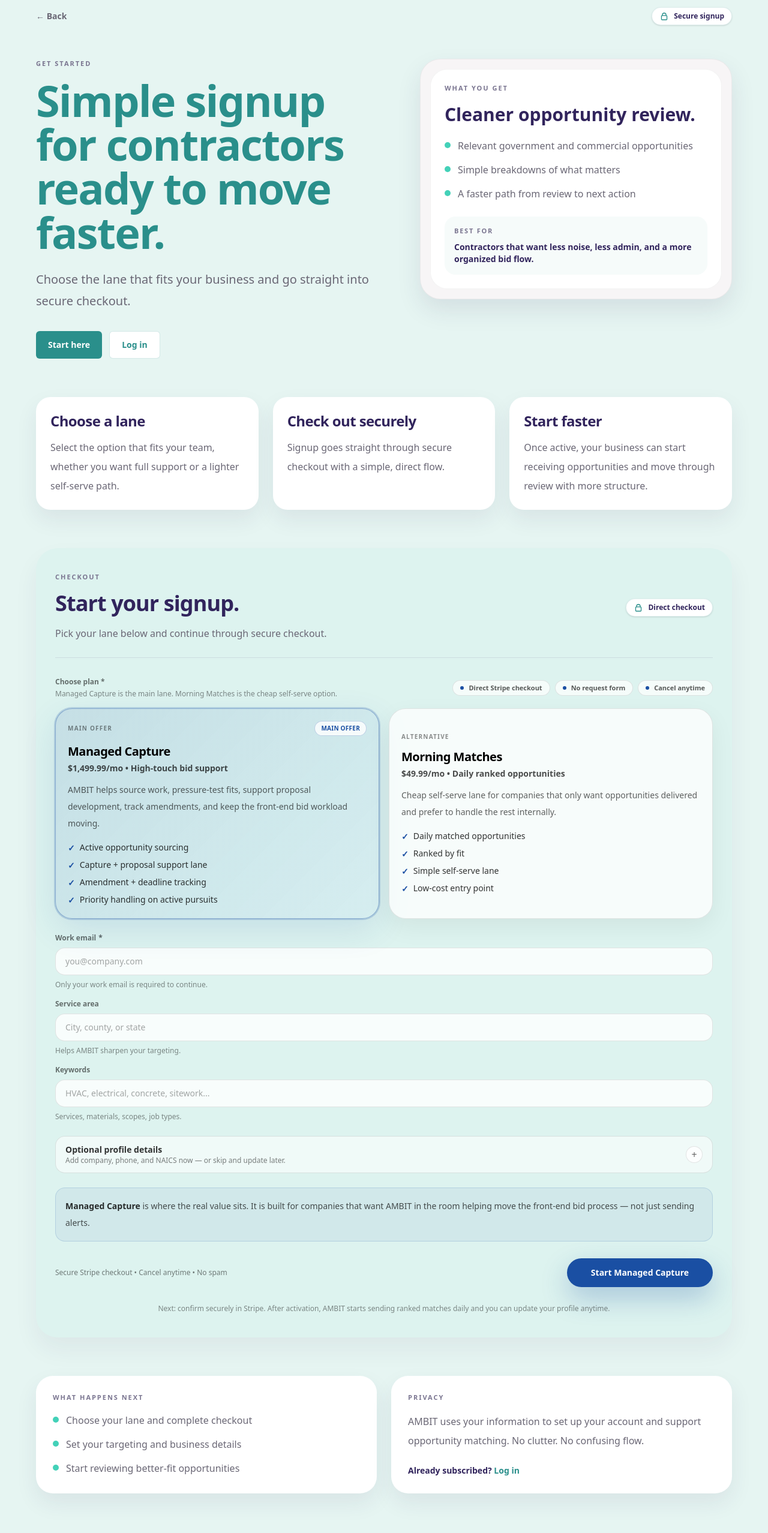
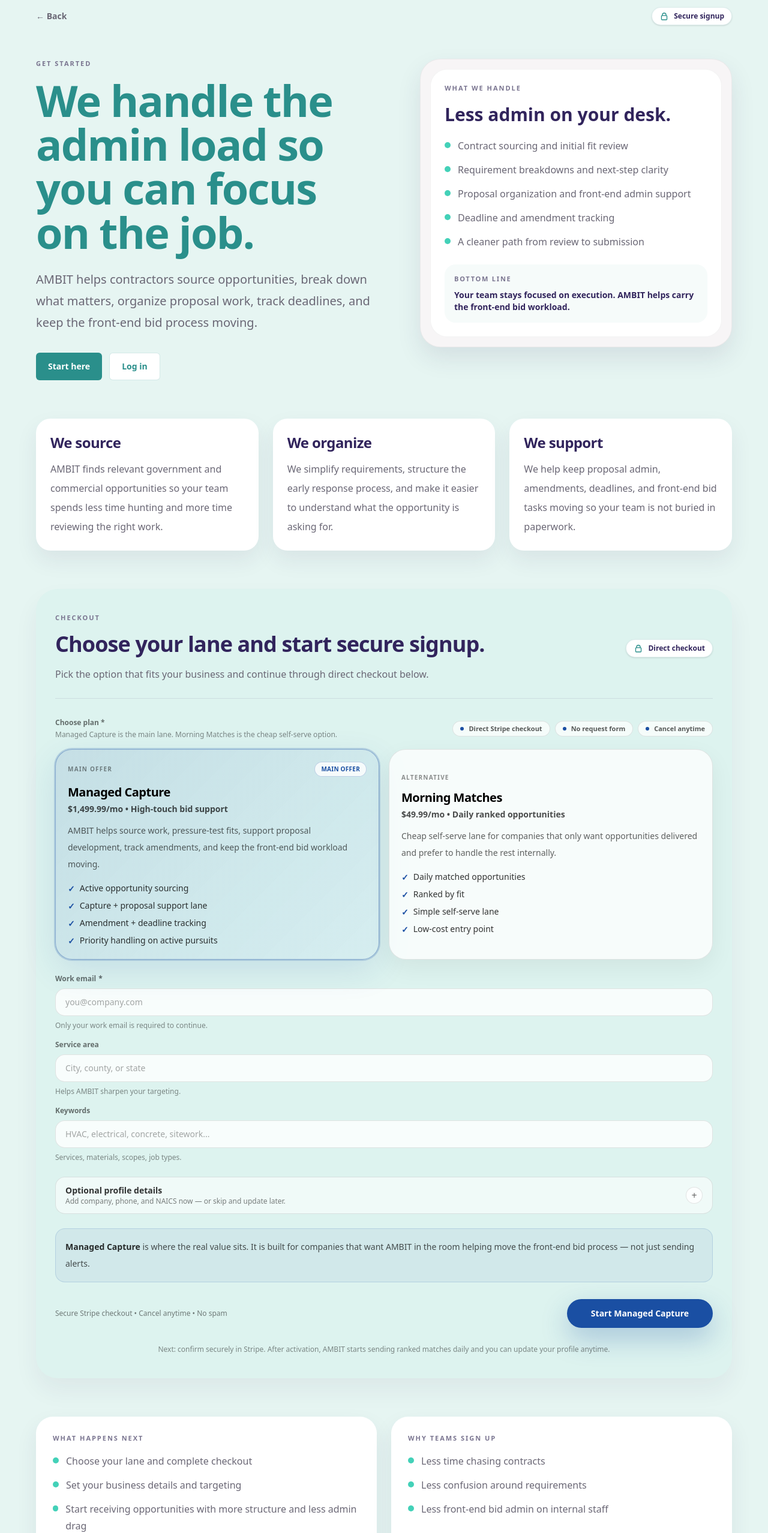
Before and after one commit to seansevrix/ambit, a Next.js app: page /get-started in a window 1280 px wide. Shown: the part 140-2696 px from the top of the page at 60% size. Built offline with nearby package versions, Linux system fonts and the light colour scheme; no server answers.

Commit message:
Refocus signup page on admin offload and proposal support

```diff
--- a/app/get-started/page.tsx
+++ b/app/get-started/page.tsx
@@ -130,13 +130,14 @@ export default function Page() {
             <div>
               <Eyebrow>Get started</Eyebrow>
 
-              <h1 className="mt-4 max-w-[760px] text-5xl font-black leading-[1.02] tracking-tight text-[#2A8F8B] sm:text-6xl lg:text-[72px]">
-                Simple signup for contractors ready to move faster.
+              <h1 className="mt-4 max-w-[780px] text-5xl font-black leading-[1.02] tracking-tight text-[#2A8F8B] sm:text-6xl lg:text-[72px]">
+                We handle the admin load so you can focus on the job.
               </h1>
 
-              <p className="mt-6 max-w-[620px] text-xl leading-9 text-[#6A6775]">
-                Choose the lane that fits your business and go straight into
-                secure checkout.
+              <p className="mt-6 max-w-[640px] text-xl leading-9 text-[#6A6775]">
+                AMBIT helps contractors source opportunities, break down what
+                matters, organize proposal work, track deadlines, and keep the
+                front-end bid process moving.
               </p>
 
               <div className="mt-8 flex flex-wrap gap-3">
@@ -149,29 +150,31 @@ export default function Page() {
 
             <div className="rounded-[34px] border border-black/5 bg-[#F7F5F6] p-4 shadow-[0_18px_40px_rgba(49,36,92,0.10)]">
               <div className="rounded-[28px] bg-white p-6 shadow-[inset_0_0_0_1px_rgba(0,0,0,0.05)]">
-                <Eyebrow>What you get</Eyebrow>
+                <Eyebrow>What we handle</Eyebrow>
 
                 <div className="mt-4 text-3xl font-black leading-tight text-[#31245C]">
-                  Cleaner opportunity review.
+                  Less admin on your desk.
                 </div>
 
                 <div className="mt-5">
                   <BulletList
                     items={[
-                      "Relevant government and commercial opportunities",
-                      "Simple breakdowns of what matters",
-                      "A faster path from review to next action",
+                      "Contract sourcing and initial fit review",
+                      "Requirement breakdowns and next-step clarity",
+                      "Proposal organization and front-end admin support",
+                      "Deadline and amendment tracking",
+                      "A cleaner path from review to submission",
                     ]}
                   />
                 </div>
 
                 <div className="mt-6 rounded-[18px] bg-[#F6FBFA] px-4 py-4">
                   <div className="text-[11px] font-semibold uppercase tracking-[0.16em] text-[#7A7590]">
-                    Best for
+                    Bottom line
                   </div>
                   <div className="mt-2 text-sm font-semibold text-[#31245C]">
-                    Contractors that want less noise, less admin, and a more
-                    organized bid flow.
+                    Your team stays focused on execution. AMBIT helps carry the
+                    front-end bid workload.
                   </div>
                 </div>
               </div>
@@ -182,16 +185,16 @@ export default function Page() {
         <section className="py-12 sm:py-16">
           <div className="grid gap-6 lg:grid-cols-3">
             <InfoCard
-              title="Choose a lane"
-              body="Select the option that fits your team, whether you want full support or a lighter self-serve path."
+              title="We source"
+              body="AMBIT finds relevant government and commercial opportunities so your team spends less time hunting and more time reviewing the right work."
             />
             <InfoCard
-              title="Check out securely"
-              body="Signup goes straight through secure checkout with a simple, direct flow."
+              title="We organize"
+              body="We simplify requirements, structure the early response process, and make it easier to understand what the opportunity is asking for."
             />
             <InfoCard
-              title="Start faster"
-              body="Once active, your business can start receiving opportunities and move through review with more structure."
+              title="We support"
+              body="We help keep proposal admin, amendments, deadlines, and front-end bid tasks moving so your team is not buried in paperwork."
             />
           </div>
         </section>
@@ -204,10 +207,11 @@ export default function Page() {
             <div>
               <Eyebrow>Checkout</Eyebrow>
               <h2 className="mt-3 text-3xl font-black leading-tight tracking-tight text-[#31245C] sm:text-4xl">
-                Start your signup.
+                Choose your lane and start secure signup.
               </h2>
               <p className="mt-3 max-w-2xl text-base leading-8 text-[#6A6775]">
-                Pick your lane below and continue through secure checkout.
+                Pick the option that fits your business and continue through
+                direct checkout below.
               </p>
             </div>
 
@@ -234,19 +238,24 @@ export default function Page() {
                 <BulletList
                   items={[
                     "Choose your lane and complete checkout",
-                    "Set your targeting and business details",
-                    "Start reviewing better-fit opportunities",
+                    "Set your business details and targeting",
+                    "Start receiving opportunities with more structure and less admin drag",
                   ]}
                 />
               </div>
             </div>
 
             <div className="rounded-[28px] bg-white p-7 shadow-[0_16px_36px_rgba(49,36,92,0.08)]">
-              <Eyebrow>Privacy</Eyebrow>
-              <p className="mt-4 text-base leading-8 text-[#6A6775]">
-                AMBIT uses your information to set up your account and support
-                opportunity matching. No clutter. No confusing flow.
-              </p>
+              <Eyebrow>Why teams sign up</Eyebrow>
+              <div className="mt-4">
+                <BulletList
+                  items={[
+                    "Less time chasing contracts",
+                    "Less confusion around requirements",
+                    "Less front-end bid admin on internal staff",
+                  ]}
+                />
+              </div>
 
               <div className="mt-6 text-sm font-semibold text-[#31245C]">
                 Already subscribed?{" "}
```
